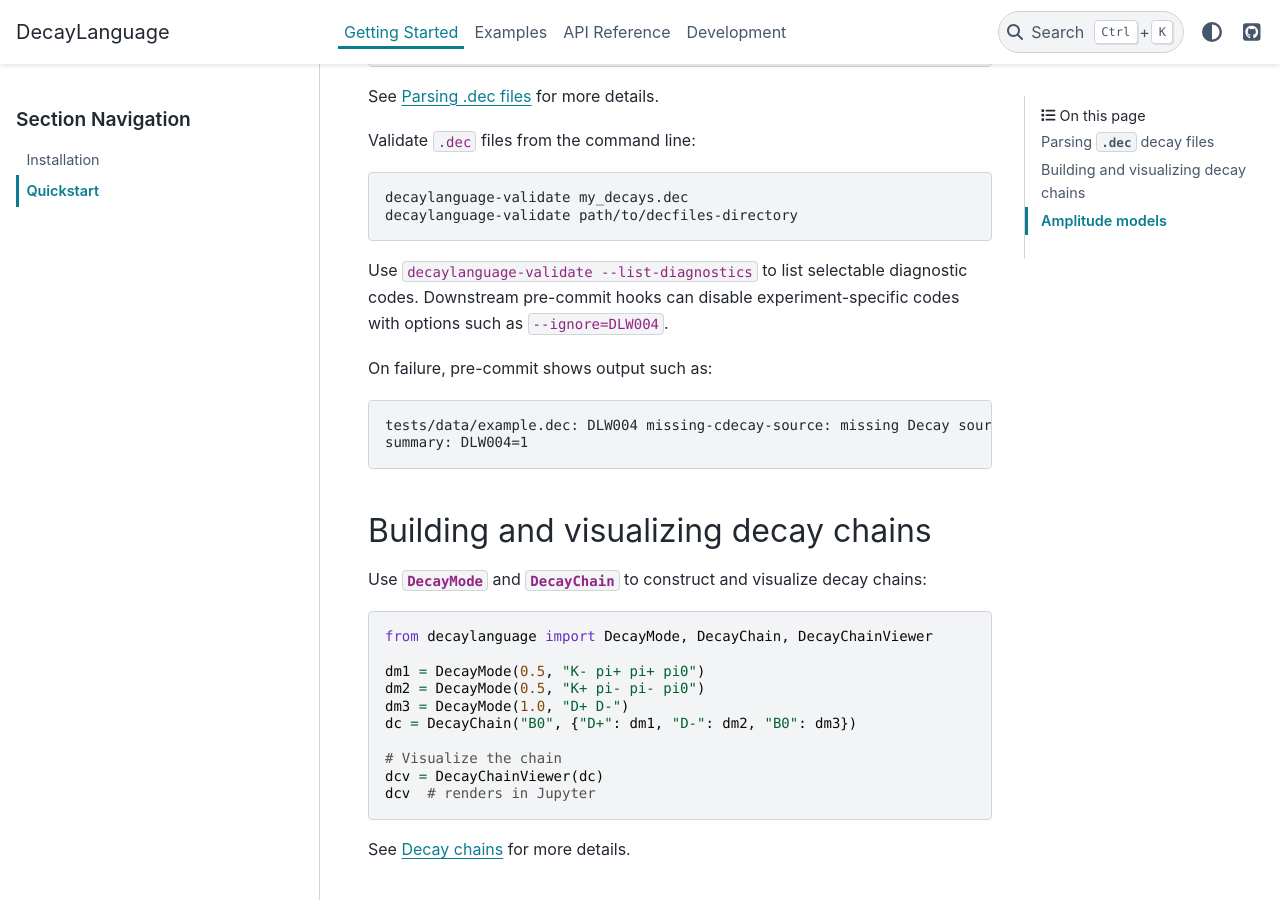
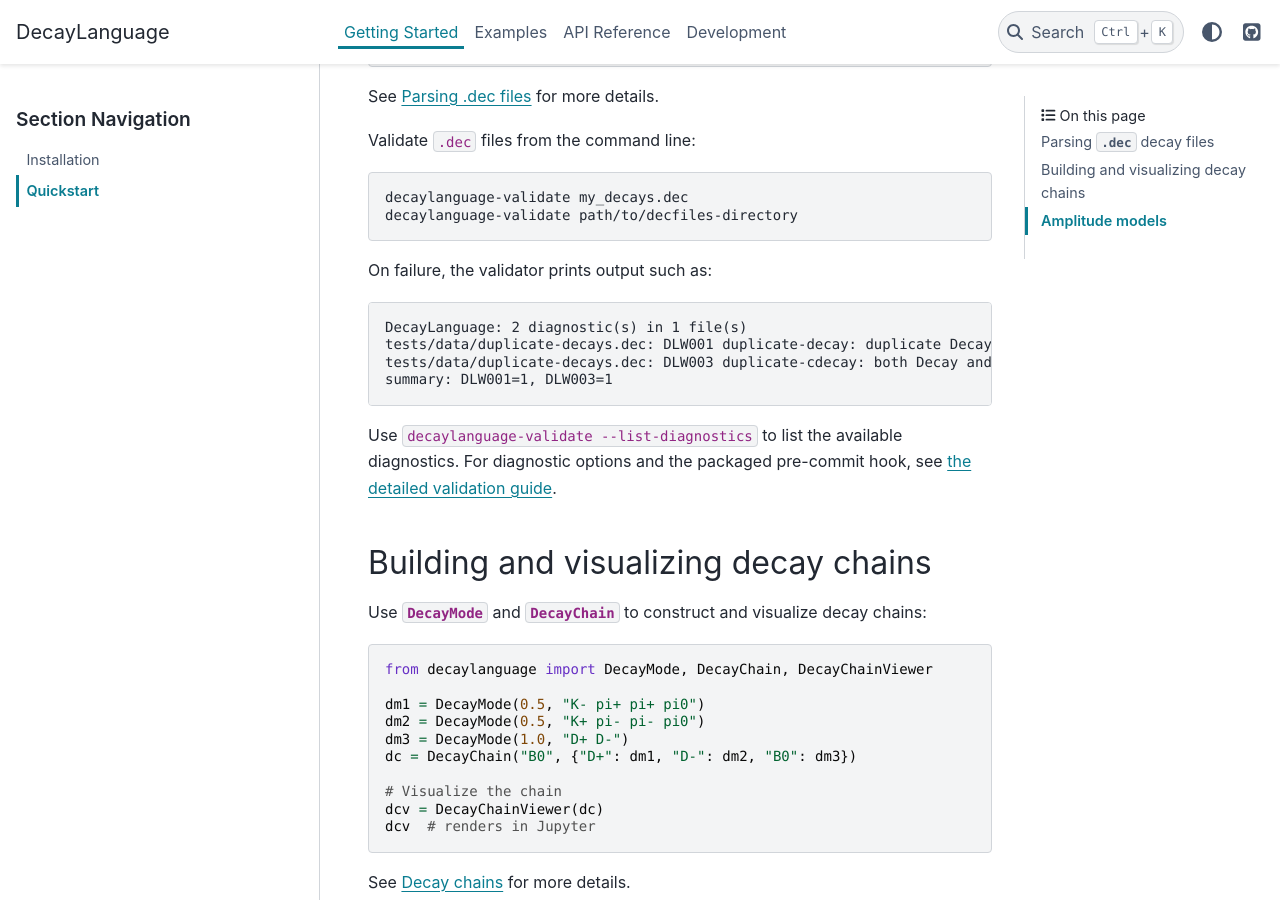
Before and after one commit to scikit-hep/decaylanguage, a Sphinx documentation site: the page built from docs/getting_started/quickstart.rst, in a window 1280 px wide and 900 px high, scrolled down 547 px. Built offline with Sphinx 7.4.7 and the PyData theme 0.15.4, drawn with Linux system fonts in a browser that asks for light colours; pages that are not in the unit, such as notebooks, are missing from menus.

Commit message:
Clarify quickstart validator output

```diff
--- a/docs/examples/decfile_parsing.rst
+++ b/docs/examples/decfile_parsing.rst
@@ -45,6 +45,8 @@ By default, charge-conjugated decays are automatically included. This behavior
 can be controlled at parse time.
 
 For more detailed examples, see the :doc:`/examples/notebooks/index` section.
+
+.. _decfile-command-line-validation:
 
 Command-line validation
 -----------------------
--- a/docs/getting_started/quickstart.rst
+++ b/docs/getting_started/quickstart.rst
@@ -32,16 +32,18 @@ Validate ``.dec`` files from the command line:
    decaylanguage-validate my_decays.dec
    decaylanguage-validate path/to/decfiles-directory
 
-Use ``decaylanguage-validate --list-diagnostics`` to list selectable
-diagnostic codes. Downstream pre-commit hooks can disable experiment-specific
-codes with options such as ``--ignore=DLW004``.
-
-On failure, pre-commit shows output such as:
+On failure, the validator prints output such as:
 
 .. code-block:: text
 
-   tests/data/example.dec: DLW004 missing-cdecay-source: missing Decay source for CDecay: anti-B0sig
-   summary: DLW004=1
+   DecayLanguage: 2 diagnostic(s) in 1 file(s)
+   tests/data/duplicate-decays.dec: DLW001 duplicate-decay: duplicate Decay block(s): Sigma(1775)0; later definitions ignored
+   tests/data/duplicate-decays.dec: DLW003 duplicate-cdecay: both Decay and CDecay defined: anti-Sigma(1775)0; CDecay ignored
+   summary: DLW001=1, DLW003=1
+
+Use ``decaylanguage-validate --list-diagnostics`` to list the available
+diagnostics. For diagnostic options and the packaged pre-commit hook, see
+:ref:`the detailed validation guide <decfile-command-line-validation>`.
 
 Building and visualizing decay chains
 -------------------------------------
```
